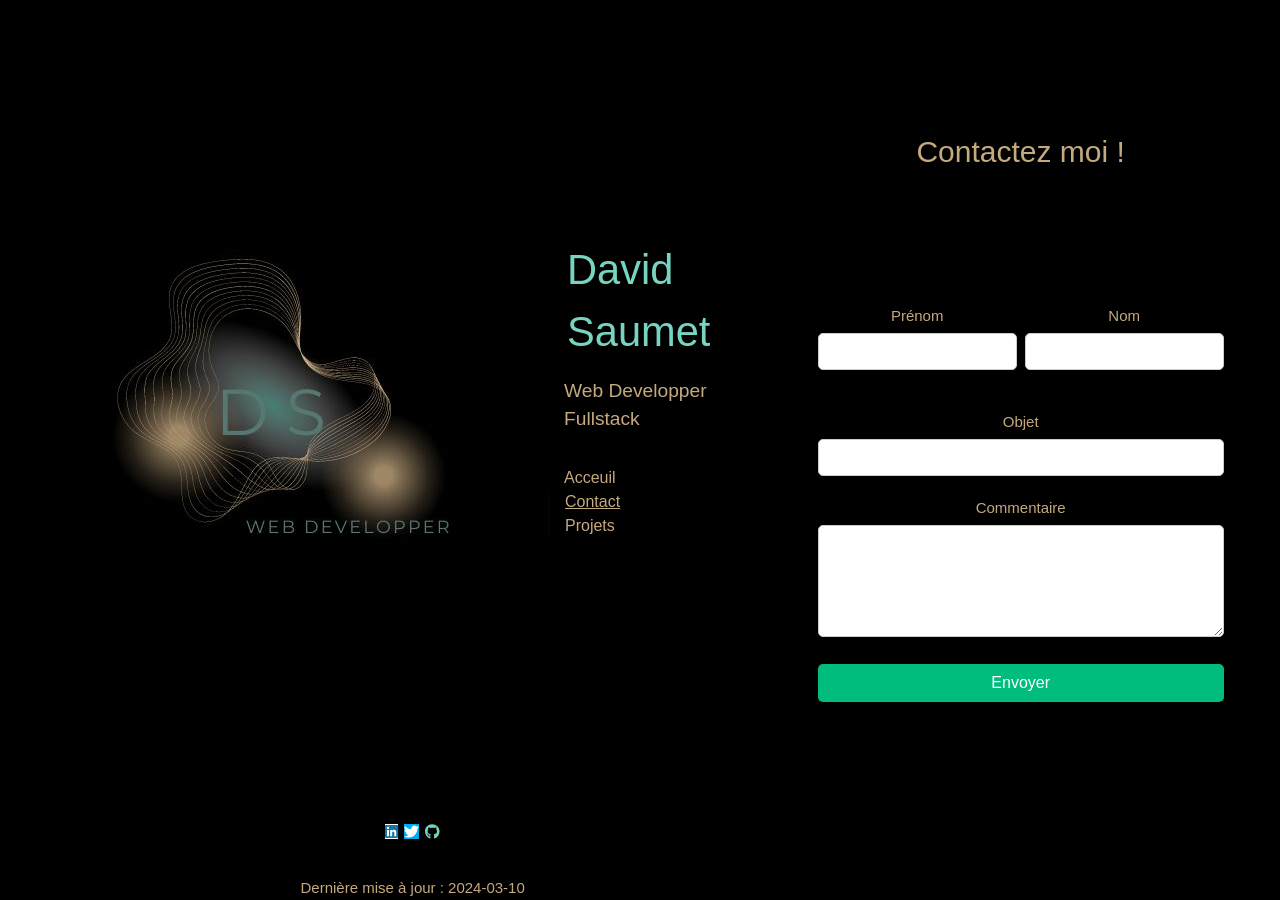
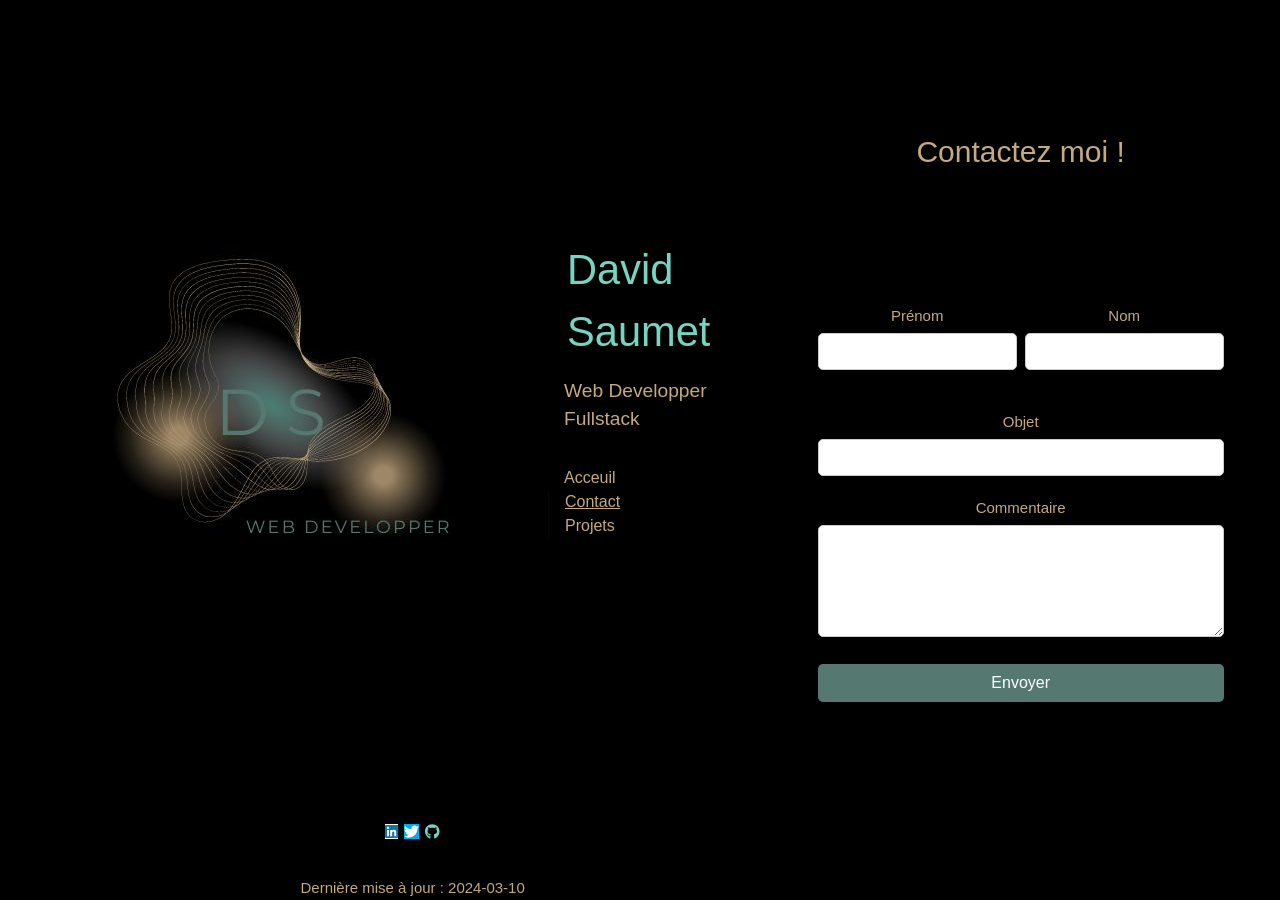
Before and after one commit to DS30190/Portfolio, a Vue app: page /about in a window 1280 px wide. Built offline with nearby package versions, Linux system fonts and the light colour scheme.

Commit message:
add divers

```diff
--- a/src/App.vue
+++ b/src/App.vue
@@ -61,7 +61,7 @@ nav a {
   display: inline-block;
   padding: 0 1rem;
   border-left: 1px solid var(--color-border);
-  color: #c5a97f ;
+  color: #c5a97f;
 }
 
 nav a:first-of-type {
--- a/src/views/AboutView.vue
+++ b/src/views/AboutView.vue
@@ -63,7 +63,7 @@ button {
       padding: 10px;
       border: none;
       border-radius: 5px;
-      background-color: hsla(160, 100%, 37%, 1);
+      background-color: #557870;
       color: #fff;
       font-size: 16px;
       cursor: pointer;
@@ -99,6 +99,9 @@ button {
   .spacer2 {
     height: 4rem; /* Hauteur de l'espace de séparation */
   }
+  .message {
+font-size: 1.5em;
+  }
 </style>
 
 <script>
```
